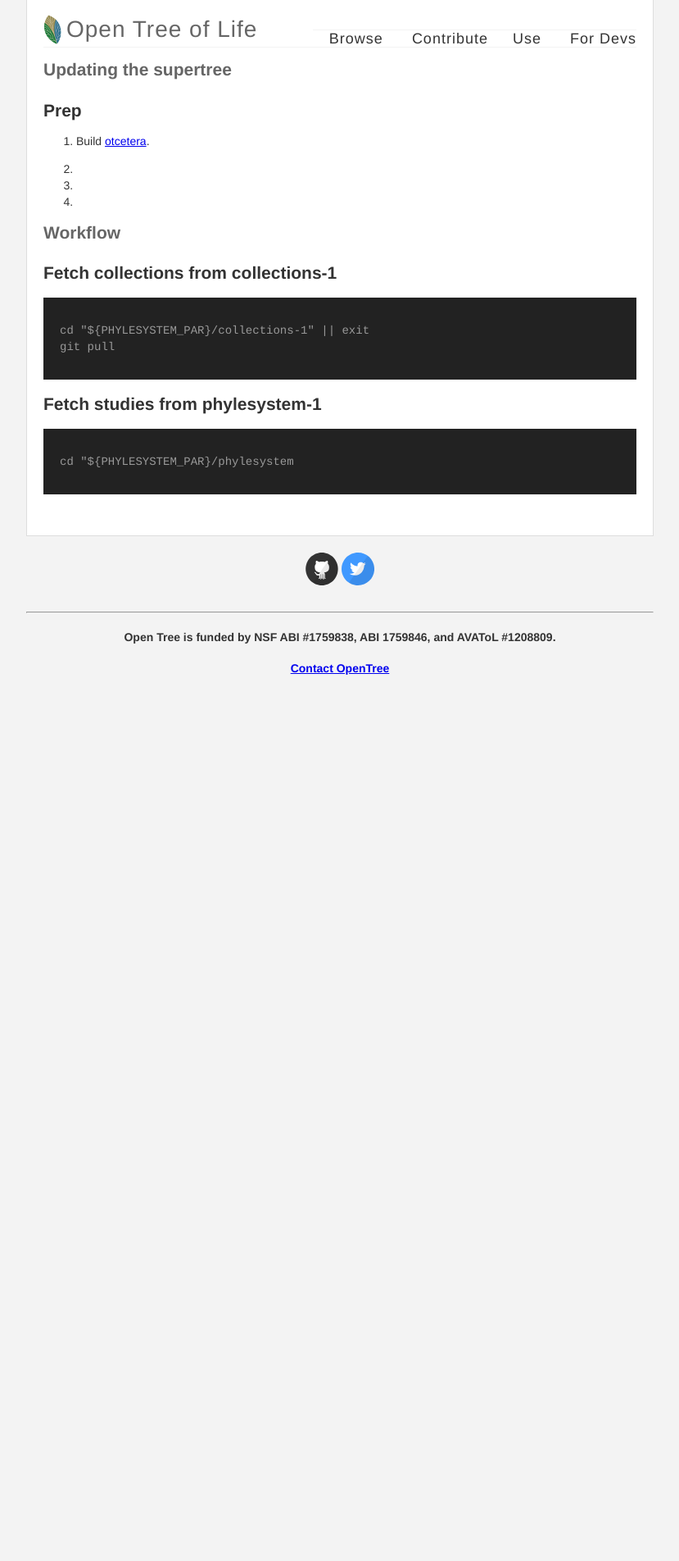
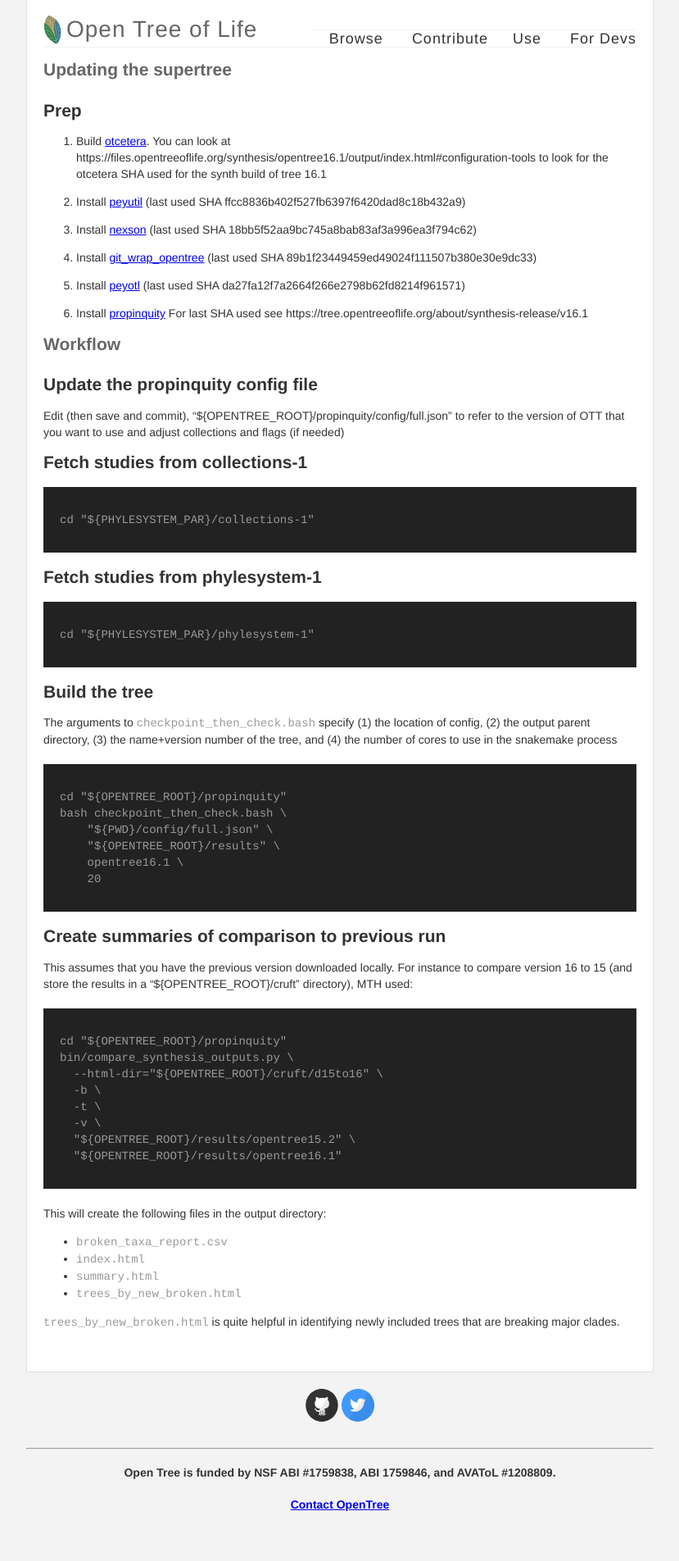
Before and after one commit to OpenTreeOfLife/opentreeoflife.github.io, a Jekyll site: the page built from updatetree.md, in a window 1280 px wide. Shown: the whole page at 82% size, without its empty margins (225-1054 px from the left). Built offline with Jekyll 4.4.1, drawn with Linux system fonts in a browser that asks for light colours; before the commit the page ends 900 px from its top, so only the background shows below that.

Commit message:
more info

```diff
--- a/updatetree.md
+++ b/updatetree.md
@@ -7,21 +7,65 @@ permalink: /updatesynth/
 
 ## Prep
 
-  1. Build <a href="https://github.com/OpenTreeOfLife/otcetera">otcetera</a>.
+  1. Build <a href="https://github.com/OpenTreeOfLife/otcetera">otcetera</a>. You can look at
+ https://files.opentreeoflife.org/synthesis/opentree16.1/output/index.html#configuration-tools to look for the otcetera SHA used for the synth build of tree 16.1
 
-  2.
+  2. Install <a href="https://github.com/OpenTreeOfLife/peyutil">peyutil</a> (last used SHA ffcc8836b402f527fb6397f6420dad8c18b432a9)
 
-  3.
+  3. Install <a href="https://github.com/OpenTreeOfLife/nexson">nexson</a> (last used SHA 18bb5f52aa9bc745a8bab83af3a996ea3f794c62)
 
-  4.
+  4. Install <a href="https://github.com/OpenTreeOfLife/git_wrap_opentree">git_wrap_opentree</a> (last used SHA 89b1f23449459ed49024f111507b380e30e9dc33)
+
+  5. Install <a href="https://github.com/OpenTreeOfLife/peyotl">peyotl</a> (last used SHA da27fa12f7a2664f266e2798b62fd8214f961571)
+
+  6. Install <a href="https://github.com/OpenTreeOfLife/propinquity">propinquity</a> For last SHA used see https://tree.opentreeoflife.org/about/synthesis-release/v16.1
+
+
 
 # Workflow
 
-## Fetch collections from collections-1
+## Update the propinquity config file
 
-    cd "${PHYLESYSTEM_PAR}/collections-1" || exit
-    git pull
+Edit (then save and commit), "${OPENTREE_ROOT}/propinquity/config/full.json" to refer to the version of OTT that you want to use and adjust collections and flags (if needed)
+
+## Fetch studies from collections-1
+
+    cd "${PHYLESYSTEM_PAR}/collections-1"
 
 ## Fetch studies from phylesystem-1
 
-    cd "${PHYLESYSTEM_PAR}/phylesystem
+    cd "${PHYLESYSTEM_PAR}/phylesystem-1"
+
+
+## Build the tree
+
+The arguments to `checkpoint_then_check.bash` specify (1) the location of config, (2) the output parent directory, (3) the name+version number of the tree, and (4) the number of cores to use in the snakemake process
+
+    cd "${OPENTREE_ROOT}/propinquity"
+    bash checkpoint_then_check.bash \
+        "${PWD}/config/full.json" \
+        "${OPENTREE_ROOT}/results" \
+        opentree16.1 \
+        20
+
+## Create summaries of comparison to previous run
+
+This assumes that you have the previous version downloaded locally. For instance to compare version 16 to 15 (and store the results in a "${OPENTREE_ROOT}/cruft" directory), MTH used:
+
+    cd "${OPENTREE_ROOT}/propinquity"
+    bin/compare_synthesis_outputs.py \
+      --html-dir="${OPENTREE_ROOT}/cruft/d15to16" \
+      -b \
+      -t \
+      -v \
+      "${OPENTREE_ROOT}/results/opentree15.2" \
+      "${OPENTREE_ROOT}/results/opentree16.1"
+
+This will create the following files in the output directory:
+
+  * `broken_taxa_report.csv`
+  * `index.html`
+  * `summary.html`
+  * `trees_by_new_broken.html`
+
+`trees_by_new_broken.html` is quite helpful in identifying newly included trees that are breaking major clades.
```
